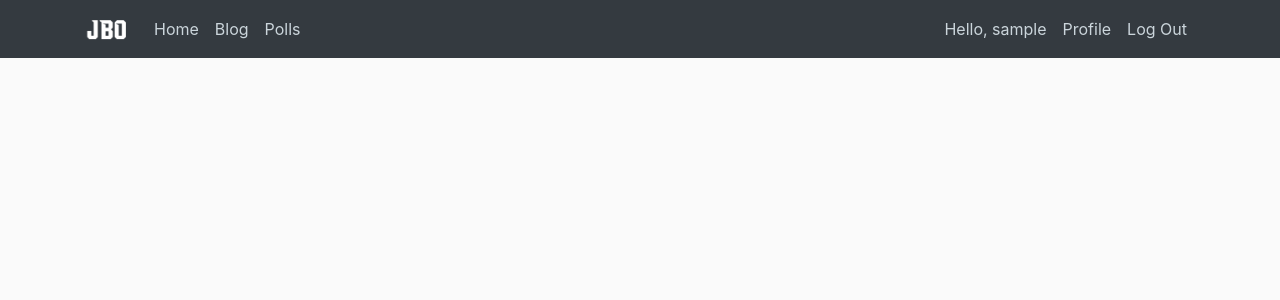
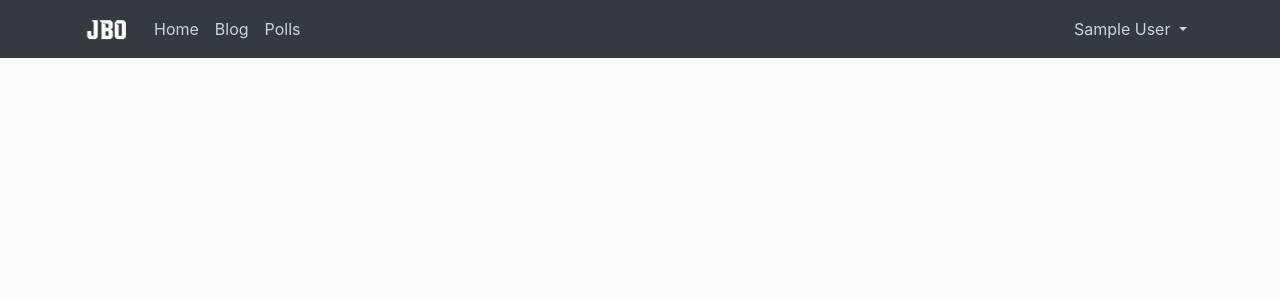
Before and after one commit to scurtis9/jbo, a Django app: page /blog/ in a window 1280 px wide. Shown: the top 300 px of the page. Run offline with Django 3.2, Linux system fonts and the light colour scheme; the visitor is signed in with stand-in values (Sample User, id 1); data that the repository does not hold is empty; some libraries are stand-ins or nearby versions.

Commit message:
adding styling

```diff
--- a/homepage/templates/homepage/base.html
+++ b/homepage/templates/homepage/base.html
@@ -32,11 +32,17 @@
                 <!-- Navbar Right Side -->
                 <div class="navbar-nav">
                     {% if user.is_authenticated %}
-                        <a href="#" class="nav-item nav-link">Hello, {{ user.username }}</a>
-                        <a href="{% url 'users:profile' user.id %}" class="nav-item nav-link">Profile</a>
-                        <a class="nav-item nav-link" href="{% url 'account_logout' %}">Log Out</a>
+                        <div class="nav-item dropdown">
+                            <a class="nav-link dropdown-toggle" href="#" id="navbarDropdownMenuLink" role="button"
+                               data-toggle="dropdown" aria-haspopup="true" aria-expanded="false">
+                                {{ user.get_full_name }}
+                            </a>
+                            <div class="dropdown-menu" aria-labelledby="navbarDropdownMenuLink">
+                                <a class="dropdown-item" href="{% url 'users:profile' user.id %}">Profile</a>
+                                <a class="dropdown-item" href="{% url 'account_logout' %}">Log Out</a>
+                            </div>
+                        </div>
                     {% else %}
-                        <p>You are not logged in</p>
                         <a class="nav-item nav-link" href="{% url 'account_login' %}">Login</a>
                         <a class="nav-item nav-link" href="{% url 'account_signup' %}">Register</a>
                     {% endif %}
--- a/users/forms.py
+++ b/users/forms.py
@@ -7,7 +7,7 @@ class JboUserCreationForm(UserCreationForm):
 
     class Meta(UserCreationForm):
         model = JboUser
-        fields = ('username', 'email')
+        fields = ('username', 'email', 'first_name', 'last_name')
 
 
 class JboUserChangeForm(UserChangeForm):
--- a/users/models.py
+++ b/users/models.py
@@ -7,6 +7,9 @@ from PIL import Image
 class JboUser(AbstractUser):
     pass
 
+    def __str__(self):
+        return self.email
+
 
 class Profile(models.Model):
     user = models.OneToOneField(get_user_model(), on_delete=models.CASCADE)
@@ -15,9 +18,8 @@ class Profile(models.Model):
     def __str__(self):
         return f'{self.user.username} Profile'
 
-    def save(self, force_insert=False, force_update=False, using=None,
-             update_fields=None):
-        super().save()
+    def save(self, *args, **kwargs):
+        super().save(*args, **kwargs)
 
         img = Image.open(self.image.path)
 
```
Also changed, not shown: users/migrations/0003_auto_20190530_0020.py (added).
